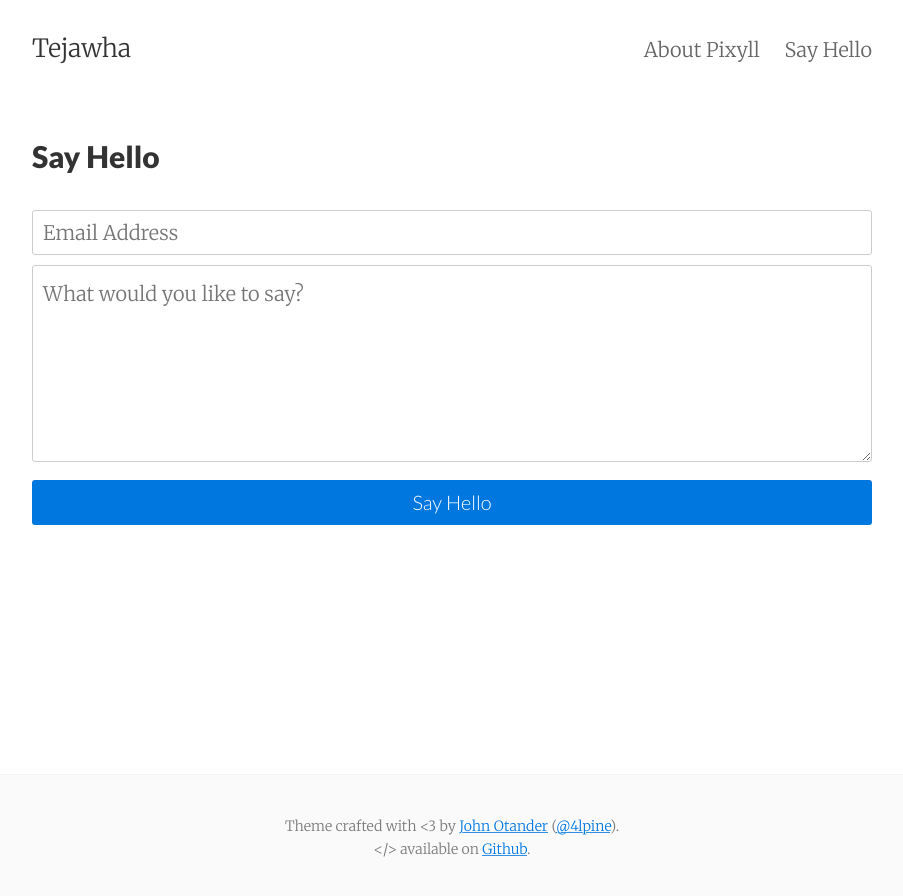
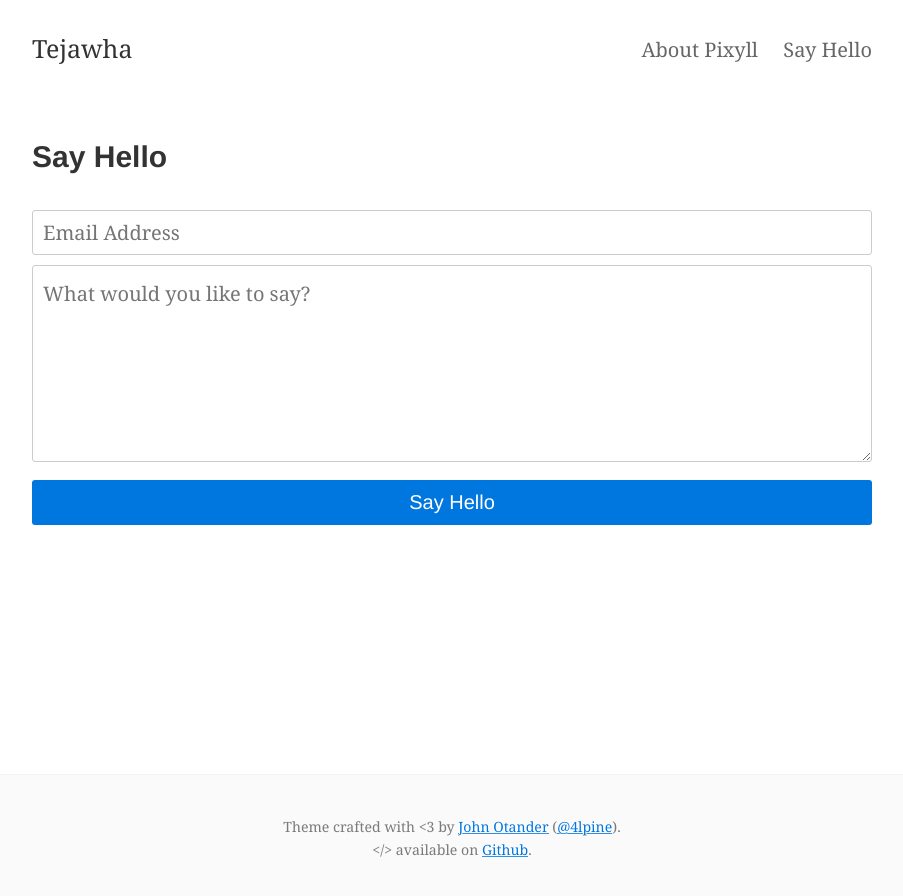
Before and after one commit to xxyz/xxyz.github.io, a Jekyll site: the page built from contact.html, in a window 1280 px wide. Shown: the top 896 px of the page, without its empty margins (188-1091 px from the left). Built offline with Jekyll 4.4.1, drawn with Linux system fonts in a browser that asks for light colours; nearby versions of some CDN libraries.

Commit message:
change font

```diff
--- a/_config.yml
+++ b/_config.yml
@@ -27,7 +27,7 @@ extended_fonts: false
 
 # Disqus post comments
 # (leave blank to disable Disqus)
-disqus_shortname:
+disqus_shortname: tejawha
 
 # Facebook Comments plugin
 # (leave blank to disable Facebook Comments, otherwise set it to true)
@@ -51,7 +51,7 @@ paypal_url:
 flattr_button:
 
 # Post sharing icons
-show_sharing_icons: true
+show_sharing_icons: false
 # Change to 'true' to enable individual icons
 share_facebook: false
 share_twitter: false
--- a/_sass/_variables.scss
+++ b/_sass/_variables.scss
@@ -1,9 +1,9 @@
 // Typography
 $base-font-size: 14px !default;
 $bold-font-weight: bold !default;
-$font-family: 'Merriweather', 'PT Serif', Georgia, 'Times New Roman', serif !default;
+$font-family: 'Inconsolata', 'PT Serif', Georgia, 'Times New Roman', serif !default;
 $line-height: 1.5 !default;
-$heading-font-family: 'Lato', 'Helvetica Neue', Helvetica, sans-serif !default;
+$heading-font-family: 'Montserrat', 'Helvetica Neue', Helvetica, sans-serif !default;
 $heading-font-weight: 900 !default;
 $heading-line-height: 1.25 !default;
 $monospace-font-family: 'Source Code Pro', Consolas, monospace !default;
```
